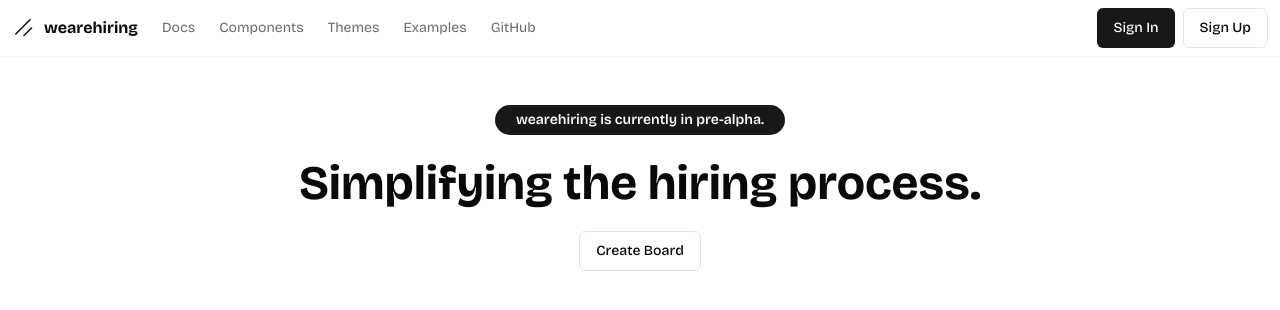
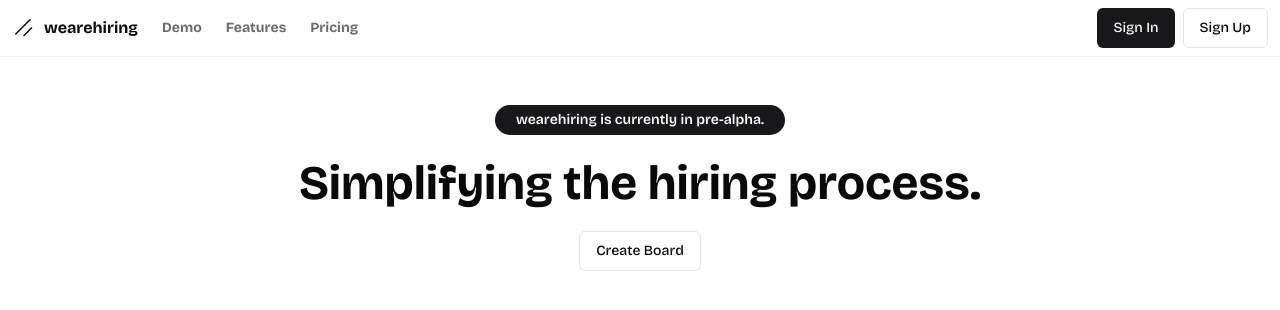
Before and after one commit to ramezj/wearehiring, a Next.js app: page / in a window 1280 px wide. Shown: the top 310 px of the page. Built offline with nearby package versions, Linux system fonts and the light colour scheme; no server answers.

Commit message:
navbar font changes to font-bold

```diff
--- a/components/Navigation/main-nav.tsx
+++ b/components/Navigation/main-nav.tsx
@@ -19,56 +19,18 @@ export function MainNav() {
         </span>
       </Link>
       <nav className="flex items-center gap-6 text-sm">
-        <Link
-          href="/docs"
-          className={cn(
-            "transition-colors hover:text-foreground/80",
-            pathname === "/docs" ? "text-foreground" : "text-foreground/60"
-          )}
-        >
-          Docs
+        <Link href="/demo" className={cn("font-bold transition-colors hover:text-foreground/80", pathname === "/docs" ? "text-foreground" : "text-foreground/60")} >
+          Demo
         </Link>
-        <Link
-          href="/docs/components"
-          className={cn(
-            "transition-colors hover:text-foreground/80",
-            pathname?.startsWith("/docs/components")
-              ? "text-foreground"
-              : "text-foreground/60"
-          )}
-        >
-          Components
+        <Link href="/features" className={cn("font-bold transition-colors hover:text-foreground/80", pathname === "/docs" ? "text-foreground" : "text-foreground/60")} >
+          Features
         </Link>
-        <Link
-          href="/themes"
-          className={cn(
-            "transition-colors hover:text-foreground/80",
-            pathname?.startsWith("/themes")
-              ? "text-foreground"
-              : "text-foreground/60"
-          )}
-        >
-          Themes
+        <Link href="/pricing" className={cn("font-bold transition-colors hover:text-foreground/80", pathname === "/docs" ? "text-foreground" : "text-foreground/60")} >
+          Pricing
         </Link>
-        <Link
-          href="/examples"
-          className={cn(
-            "transition-colors hover:text-foreground/80",
-            pathname?.startsWith("/examples")
-              ? "text-foreground"
-              : "text-foreground/60"
-          )}
-        >
-          Examples
-        </Link>
-        <Link
-          href='/'
-          className={cn(
-            "hidden text-foreground/60 transition-colors hover:text-foreground/80 lg:block"
-          )}
-        >
-          GitHub
-        </Link>
+        {/* <Link href="/demo" className={cn("transition-colors hover:text-foreground/80", pathname === "/docs" ? "text-foreground" : "text-foreground/60")} >
+          Blog
+        </Link> */}
       </nav>
     </div>
   )
```
